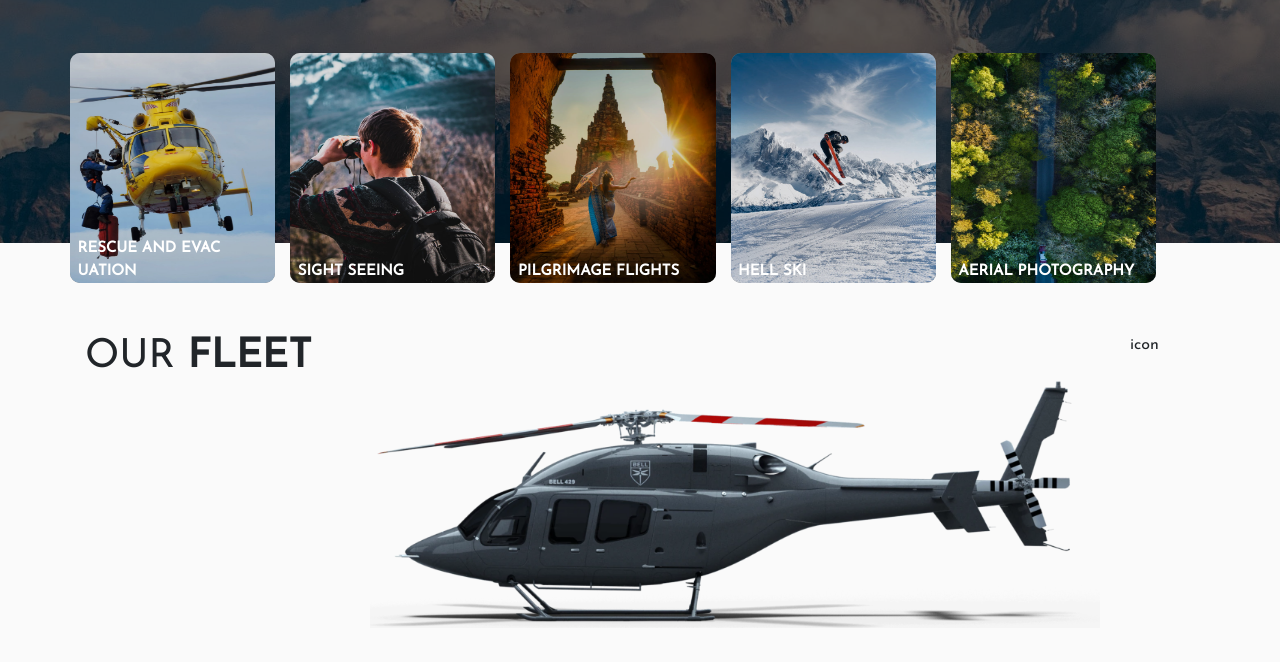
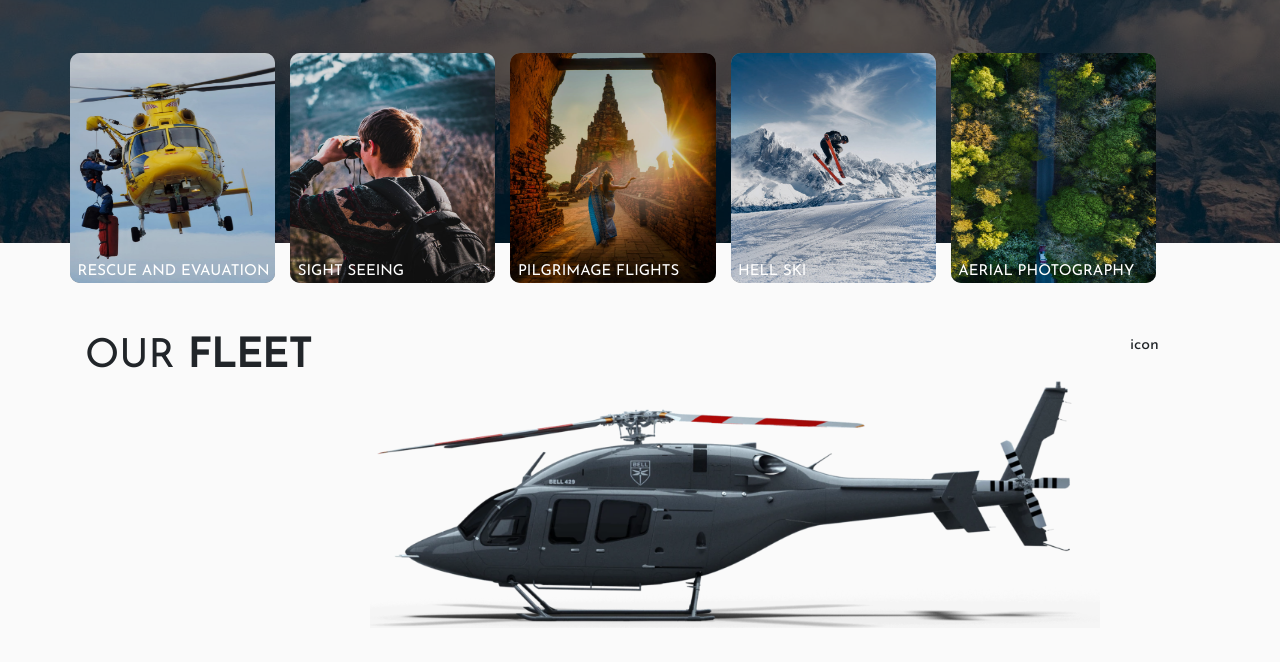
Before and after one commit to kusumghimire/Helicopter-Website, a PHP site: page / in a window 1280 px wide. Shown: the part 1936-2598 px from the top of the page. Run offline with PHP 8.4, Linux system fonts and the light colour scheme.

```diff
--- a/_includes/service.php
+++ b/_includes/service.php
@@ -20,7 +20,7 @@
       <div class="row">
         <div class="service-img">
           <img src="./img/img-1.png">
-          <span class="service-content">rescue and evac  uation</span>
+          <span class="service-content">rescue and evauation</span>
         </div>
         <div class="service-img">
           <img src="./img/img-2.png">
--- a/css/_service.scss
+++ b/css/_service.scss
@@ -14,13 +14,13 @@
   p {
     color: white;
   }
-  .service-gallery{
+  .service-gallery {
     position: absolute;
     bottom: -40px;
     width: 100%;
-    .row{
+    .row {
       display: flex;
-      .service-img{
+      .service-img {
         display: flex;
         flex-wrap: wrap;
         height: 230px;
@@ -30,24 +30,22 @@
         border-radius: 10px;
         overflow: hidden;
         position: relative;
-        img{
+        img {
           height: 100%;
           width: 100%;
           transition: 0.4s ease;
-              &:hover{
+          &:hover {
             -webkit-transform: scale(0.08);
             transform: scale(1.2);
           }
         }
-        .service-content{
+        .service-content {
           position: absolute;
           bottom: 0;
           left: 0.5em;
           color: white;
           text-transform: uppercase;
           font-size: 15px;
-  font-weight: 600;
-
         }
       }
     }
--- a/css/style.css
+++ b/css/style.css
@@ -283,7 +283,6 @@ body {
   color: white;
   text-transform: uppercase;
   font-size: 15px;
-  font-weight: 600;
 }
 
 .fleet-section {
```
Also changed, not shown: 1 other file. Lines whose indentation alone changed are shown as unchanged.
